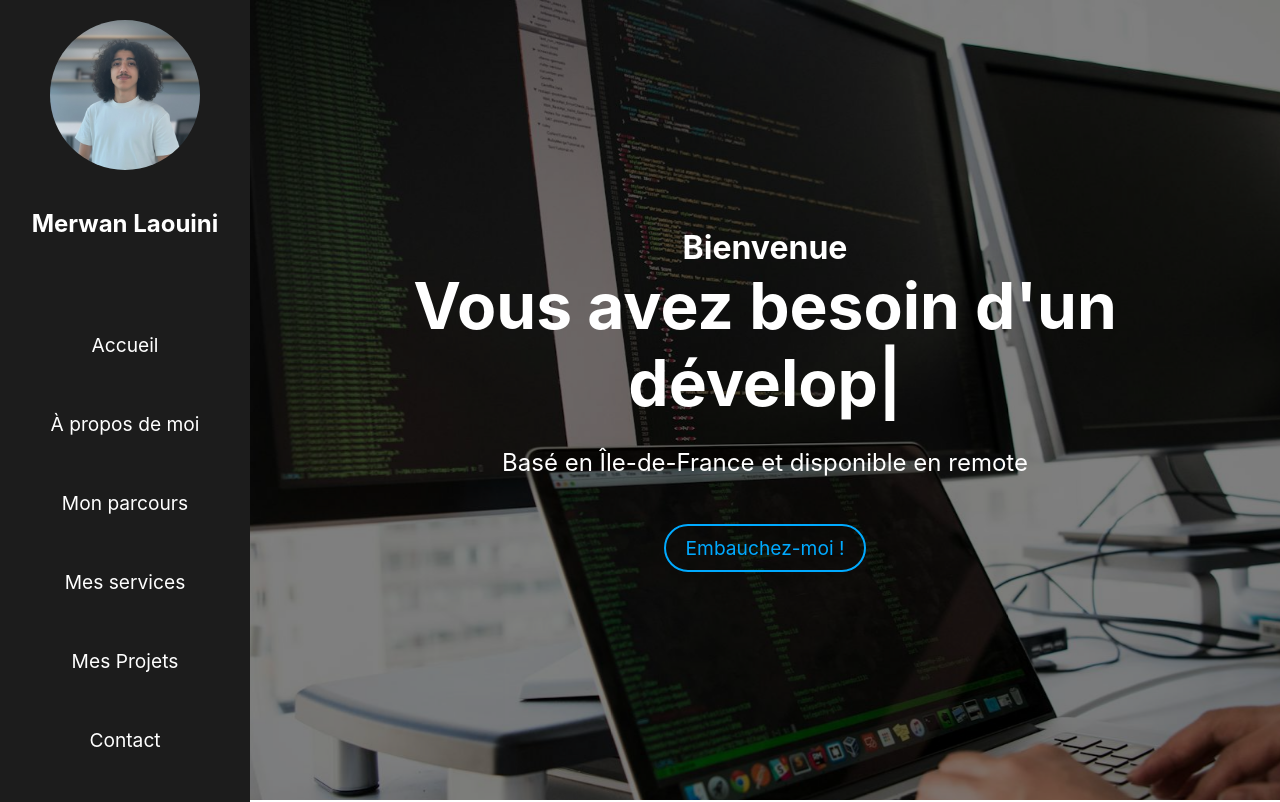
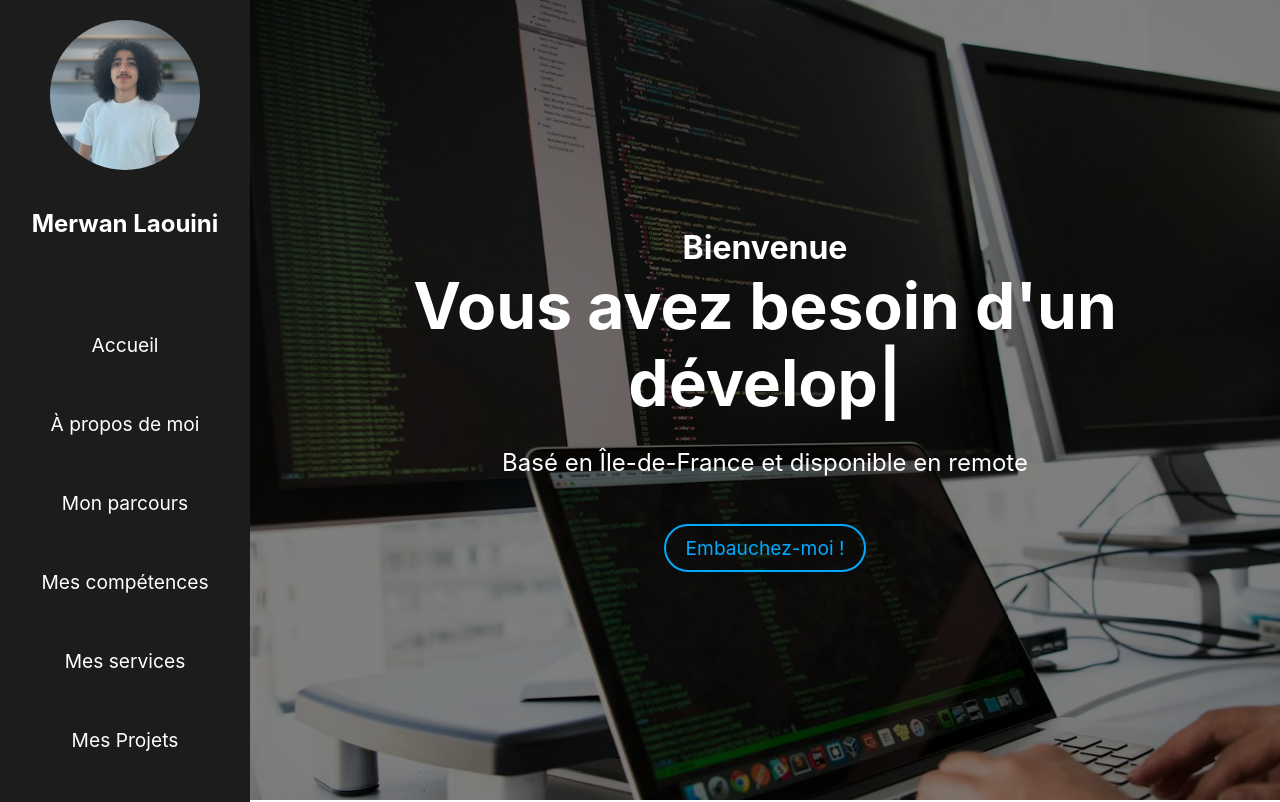
Before and after one commit to Meerwaan/portfoliov2, a React (Create React App) app: page / in a window 1280 px wide. Shown: the top 802 px of the page. Built offline with nearby package versions, Linux system fonts and the light colour scheme.

Commit message:
Add 'Mes compétences' section and menu link
Wrapped MySkills component content in a <section> with id 'myskills' and added a corresponding navigation link to the SideMenu for improved accessibility and navigation.

```diff
--- a/src/Components/Home/MySkills/Myskills.js
+++ b/src/Components/Home/MySkills/Myskills.js
@@ -14,6 +14,7 @@ const SKILLS = [
 
 export default function MySkills() {
     return (
+        <section id="myskills" className="myskills-section">
         <div className="skills-section">
             <h3 className="skills-title">Mes Compétences</h3>
 
@@ -35,5 +36,6 @@ export default function MySkills() {
                 </a>
             </div>
         </div>
+        </section>
     );
 }
--- a/src/Components/Home/SideMenu/SideMenu.js
+++ b/src/Components/Home/SideMenu/SideMenu.js
@@ -47,6 +47,15 @@ function SideMenu() {
                     </li>
                     <li>
                         <a
+                            href="#myskills"
+                            className={activeSection === 'myskills' ? 'active' : ''}
+                            onClick={() => handleLinkClick('myskills')}
+                        >
+                            Mes compétences
+                        </a>
+                    </li>
+                    <li>
+                        <a
                             href="#whatido"
                             className={activeSection === 'whatido' ? 'active' : ''}
                             onClick={() => handleLinkClick('whatido')}
```
